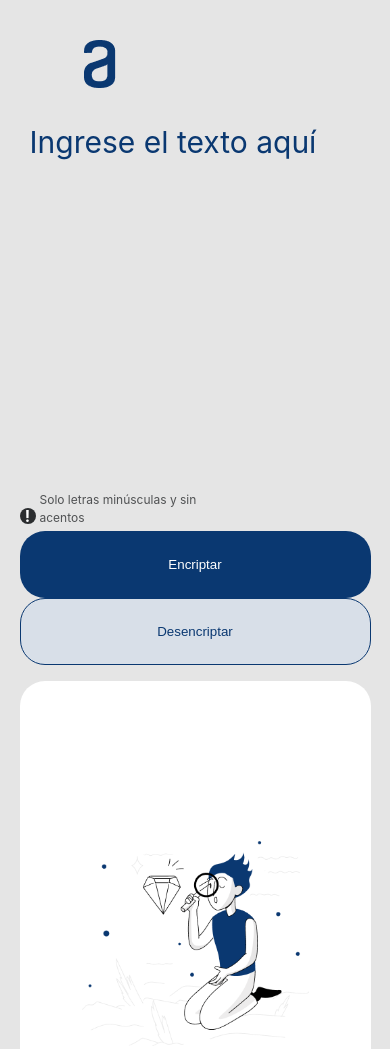
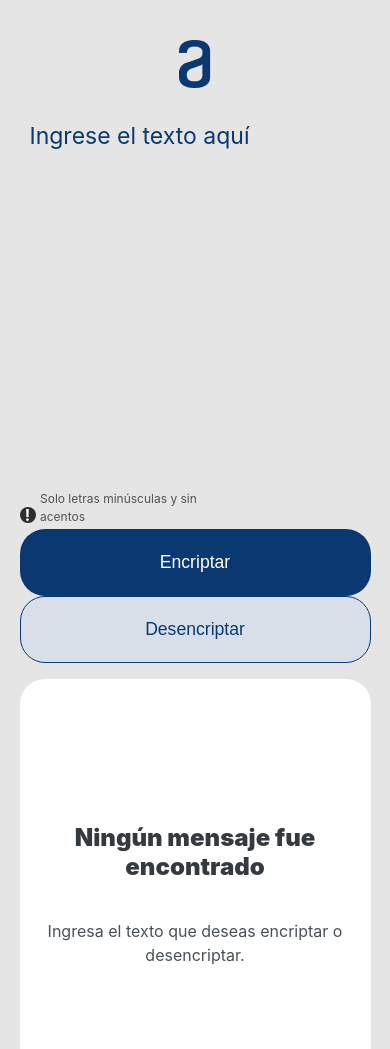
Before and after one commit to ELuiZzi/Encriptador-de-Texto, a plain HTML site: page index.html in a window 390 px wide. Shown: the top 1049 px of the page. Drawn offline with Linux system fonts and the light colour scheme.

Commit message:
Solucionado nombres duplicados en css, y mejoras en el diseño responsivo

```diff
--- a/estilos/styles.css
+++ b/estilos/styles.css
@@ -1,8 +1,5 @@
 body {
     background-color: #E5E5E5;
-}
-
-p {
     font-family: 'Inter';
     font-style: normal;
 }
@@ -26,17 +23,17 @@ p {
 }
 
 .inputText textarea {
-    color: #0A3871;
-    text-decoration: none;
     width: 600px;
     height: 350px;
+    padding: 10px;
+
+
+    text-decoration: none;
     border: 0;
+    color: #0A3871;
     background: transparent;
     resize: none;
     outline: 0;
-
-
-    padding: 10px;
 
     font-family: 'Inter';
     font-style: normal;
@@ -47,10 +44,6 @@ p {
 
 .inputText textarea::placeholder {
     color: #0A3871;
-    border: none;
-}
-
-.inputText textarea:focus {
     border: none;
 }
 
@@ -90,20 +83,17 @@ p {
     display: inline-block;
 }
 
-.inputText li {
+.buttons {
+    width: 100%;
+}
+
+.buttons li {
     display: inline-block;
     width: 48%;
     box-sizing: border-box;
 }
 
-
-.buttons {
-    width: 100%;
-}
-
-
-
-.inputText button {
+.buttons button {
     width: 100%;
     height: 67px;
     cursor: pointer;
@@ -146,7 +136,7 @@ p {
 
 .munheco {
     margin: 20px;
-    width: 227px;
+    width: 73%;
 }
 
 .answer p {
@@ -157,24 +147,6 @@ p {
     line-height: 120%;
 
     color: #343A40;
-}
-
-#copiarButton {
-    display: none;
-    height: 50px;
-    width: 90%;
-    margin: 0 auto;
-    border-top-width: 2px;
-    margin-top: 15px;
-    border: 1px solid #0A3871;
-    background: #FFFFFF;
-    color: #0A3871;
-    border-radius: 15px;
-    font-size: 17px;
-}
-
-#copiarButton:hover {
-    background: #ebf3fb;
 }
 
 #answerH {
@@ -195,6 +167,10 @@ p {
     padding: 5px;
 }
 
+
+
+
+
 .emptyDialog {
     position: relative;
     top: 170px;
@@ -210,6 +186,24 @@ p {
     text-align: center;
 
     color: #495057;
+}
+
+#copiarButton {
+    display: none;
+    height: 50px;
+    width: 90%;
+    margin: 0 auto;
+    border-top-width: 2px;
+    margin-top: 15px;
+    border: 1px solid #0A3871;
+    background: #FFFFFF;
+    color: #0A3871;
+    border-radius: 15px;
+    font-size: 17px;
+}
+
+#copiarButton:hover {
+    background: #ebf3fb;
 }
 
 @media screen and (max-width: 1115px) {
@@ -262,12 +256,16 @@ p {
     }
 
 
-    .emptyDialog img {
+    .munheco {
         display: none;
     }
 
     .inputText li {
         display: inline;
+    }
+
+    .buttons button{
+        font-size: 1.1em;
     }
 
     .outputText {
@@ -282,9 +280,17 @@ p {
 
 }
 
-@media screen and (max-width: 375px) {
+@media screen and (max-width: 450px) {
+    .logo img{
+        margin: 0 auto;
+        left: 0;
+        right: 0;
+    }
+
     .inputText textarea {
         font-size: 23px;
         line-height: 130%;
     }
+
+
 }
```
Also changed, not shown: index.html (+10 -0 lines).
